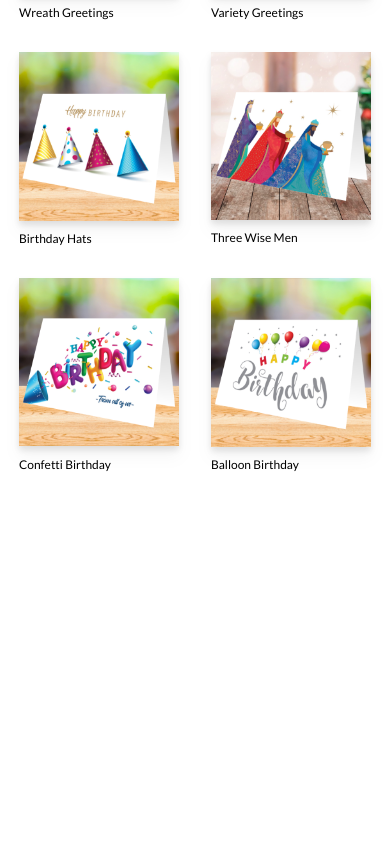
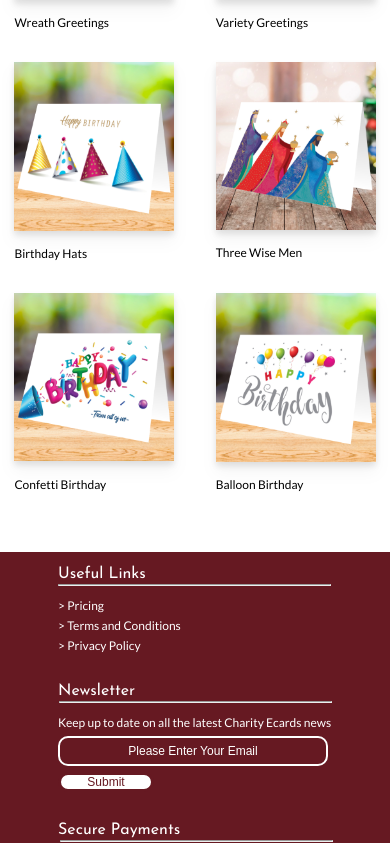
Before and after one commit to Roscasey/Charityecard-Redesign.github.io, a plain HTML site: page index_test.html in a window 390 px wide. Shown: the part 498-1341 px from the top of the page. Before the commit the page ends 970 px from the top, so only its background shows below. Drawn offline with Linux system fonts and the light colour scheme.

Commit message:
made a responsive product grid :)

```diff
--- a/index_test.html
+++ b/index_test.html
@@ -6,6 +6,8 @@
     <title>Index</title>
     <link rel="stylesheet" href="styles/product_browse_styles.css">
     <link rel="stylesheet" href="styles/nav_bar_styles.css">
+    <link rel="stylesheet" href="styles/footer_styles.css">
+    <link rel="stylesheet" href="styles/buttons_styles.css">
     <link href="https://fonts.googleapis.com/css2?family=Josefin+Sans:ital,wght@0,100..700;1,100..700&family=Lato:ital,wght@0,100;0,300;0,400;0,700;0,900;1,100;1,300;1,400;1,700;1,900&display=swap" rel="stylesheet">
 </head>
 <body>
@@ -67,38 +69,68 @@
         </ul>
     </div>
     <hr id="one">
+    <main class="product_grid_container">
         <section class="product_grid">
             <div class="product_card">
                 <img id="seasons_greetings_ap" src="images/seasons_greetings.png" alt="seasons_greetings ">
-            <label class="product_grid_label_1" id="sg_label_ap" for="seasons_greetings">Season's Greetings</label>
+                <p class="product_grid_label_1" id="sg_label_ap" for="seasons_greetings">Season's Greetings</p>
             </div>
             <div class="product_card">
                 <img id="ornament_greetings_ap" src="images/ornament_greetings.png" alt="ornament_greetings">
-            <label class="product_grid_label_1" id="og_label_ap" for="ornament_greetings">Ornament Greetings</label>
+                <p class="product_grid_label_1" id="og_label_ap" for="ornament_greetings">Ornament Greetings</p >
             </div>
             <div class="product_card">
                 <img id="wreath_greetings_ap" src="images/wreath_greeting.png" alt="wreath_greetings">
-            <label class="product_grid_label_1" id="wg_label_ap" for="wreath_greetings">Wreath Greetings</label>
+                <p class="product_grid_label_1" id="wg_label_ap" for="wreath_greetings">Wreath Greetings</p >
             </div>
             <div class="product_card">
                 <img id="variety_greetings_ap" src="images/variety_greetings.png" alt="variety_greetings">
-            <label class="product_grid_label_1" id="vg_label_ap" for="variety_greetings">Variety Greetings</label>
+                <p class="product_grid_label_1" id="vg_label_ap" for="variety_greetings">Variety Greetings</p>
             </div>
             <div class="product_card">
                 <img id="birthday_hats_ap"src="images/birthday_hats.png" alt="birthday_hats">
-            <label class="product_grid_label_2" id="bh_label" for="birthday_hats">Birthday Hats</label>
+                <p class="product_grid_label_2" id="bh_label" for="birthday_hats">Birthday Hats</p>
             </div>
             <div class="product_card">
                 <img id="three_wise_men_ap" src="images/three_wise_men.png" alt="three_wise_men">
-            <label class="product_grid_label_2" id="_ap" for="three_wise_men">Three Wise Men</label>
+                <p class="product_grid_label_2" id="_ap" for="three_wise_men">Three Wise Men</p>
             </div>
             <div class="product_card">
                 <img id="confetti_birthday_ap" src="images/confetti_birthday.png" alt="confetti_birthday">
-            <label class="product_grid_label_2" id="cb_label" for="confetti_birthday">Confetti Birthday</label>
+                <p class="product_grid_label_2" id="cb_label" for="confetti_birthday">Confetti Birthday</p>
             </div>
             <div class="product_card">
                 <img id="balloon_birthday_ap" src="images/balloon_birthday.png" alt="balloon_birthday">
-            <label class="product_grid_label_2" id="cb_label" for="balloon_birthday">Balloon Birthday</label>
+                <p class="product_grid_label_2" id="cb_label" for="balloon_birthday">Balloon Birthday</p>
             </div>
         </section>
+    </main>
+    <footer>
+        <div class="footer_section">
+            <h3 class="heading">Useful Links</h3>
+            <hr id="hr_f_1">
+            <p>> Pricing</p>
+            <p>> Terms and Conditions</p>
+            <p>> Privacy Policy</p>
+        </div>
+        <div class="footer_section">
+            <h3 class="heading">Newsletter</h3>
+            <hr id="mid_hr">
+            <p>Keep up to date on all the latest Charity Ecards news</p>
+            <input type="text" id="enter_your_email" name="enter_your_email" placeholder="Please Enter Your Email">
+            <button id="submit_foot" class="red_button red_button--opp">Submit</button>
+        </div>
+        <div class="footer_section">
+            <h3 class="heading">Secure Payments</h3>
+            <hr id="hr_f_3">
+            <div>
+                <img class="payment_icon" id="visa_f" src="icons/Visa_Cream_JPG.png" alt="visa">
+                <img class="payment_icon" id="masterc_f" src="icons/mastercard_cream.svg" alt="mastercard">
+                <img class="payment_icon" id="amex_f" src="icons/AMEX_JPG.jpg" alt="amex">
+                <img class="payment_icon" id="pp_f" src="icons/PayPayl_JPG.png" alt="paypal">
+                <img class="payment_icon" id="app_f" src="icons/Apple_Pay_Cream_SVG.svg" alt="apple_pay">
+            </div>
+        </div>
+        <p id="copyright">&#169 Copyright <u>Charity Greeting Cards</u> PTY LTD. All Rights Reserved.</p>
+    </footer>
 </body>
--- a/styles/buttons_styles.css
+++ b/styles/buttons_styles.css
@@ -71,3 +71,13 @@
         font-size: 12px;
     }
 }
+
+/* Test */
+body {
+    display: flex;
+    flex-direction: column;
+}
+
+.product_grid {
+    flex: 1;
+}
--- a/styles/footer_styles.css
+++ b/styles/footer_styles.css
@@ -14,6 +14,7 @@ footer {
     flex-wrap: wrap;
     padding-top: var(--size-sm);
     padding-bottom: var(--size-sm);
+    bottom: 0;
 }
 /*Enter your Email*/
 #enter_your_email {
--- a/styles/nav_bar_styles.css
+++ b/styles/nav_bar_styles.css
@@ -2,6 +2,7 @@
 @import "sizing.css";
 @import "spacing.css";
 @import "typography.css";
+
 * {
     padding: var(--size-none);
     margin: var(--size-none);
@@ -117,7 +118,7 @@ nav hr {
 .nav_container {
     margin-top: var(--size-xs);
     display: flex;
-    width: 100vw;
+    width: 100%;
     justify-content: center;
     padding: var(--size-none);
 }
@@ -167,13 +168,14 @@ li ul li {
 .drop_down_menu li + li {
     margin-left: var(--size-sm);
 }
-/* Surface pro width = 1368px*/
-@media screen and (max-width: 1250px) { /* Surface Pro */
-.navbar {
-    padding-left: var(--size-sm);
-    padding-right: var(--size-sm);
+@media screen and (max-width: 1250px) {
+    .navbar  {
+        padding-left: 2em;
+        padding-right: 2em;
+    }
+
 }
-}
+
 @media screen and (max-width: 1200px) { /* Surface Pro */
     li ul li {
         font-size: 0.85rem;
--- a/styles/product_browse_styles.css
+++ b/styles/product_browse_styles.css
@@ -3,22 +3,30 @@
 @import "./spacing.css";
 @import "./typography.css";
 
-.product_grid {
-    display: grid;
-    grid-template-columns: 15em 15em 15em 15em;
-    gap: var(--size-m);
+.product_grid_container {
+    display: flex;
     justify-content: center;
 }
+.product_grid {
+    max-width: 95%;
+    display: grid;
+    grid-template-columns: repeat(4, 1fr);
+    grid-template-rows: repeat(2, 1fr);
+    justify-items: center;
+    gap: var(--size-px-ml);
+    padding-bottom: var(--size-px-xxxl);
+}
 .product_card {
-    display: grid;
+    display: flex;
+    flex-direction: column;
     width: var(--size-xll);
 }
 .product_card img {
     width: var(--size-full);
     filter: drop-shadow(0 10px 8px rgb(0 0 0 / 0.04)) drop-shadow(0 4px 3px rgb(0 0 0 / 0.1));
 }
-.product_card label {
-    margin-top: var(--size-px-xs);
+.product_card p {
+    margin-top: var(--size-px-s);
 }
 @media screen and (max-width: 1250px) {
     .product_grid {
@@ -32,19 +40,19 @@
 @media screen and (max-width: 1100px) {
     .product_grid {
         gap: var(--size-m);
-        grid-template-columns: 11em 11em 11em 11em;
+        /* grid-template-columns: repeat(4, 11em); */
     }
     .product_card {
         width: var(--size-x);
     }
-    .product_card label {
+    .product_card p {
         font-size: var(--size-input-small);
     }
 }
 @media screen and (max-width: 1000px) {
     .product_grid {
         gap: var(--size-md);
-        grid-template-columns: 10em 10em 10em 10em;
+        /* grid-template-columns: repeat(4, 10em); */
     }
     .product_card {
         width: var(--size-lx);
@@ -52,8 +60,9 @@
 }
 @media screen and (max-width: 913px) {
     .product_grid {
-        gap: var(--size-d);
+        gap: var(--size-s);
     }
+
 }
 @media screen and (max-width: 850px) {
     .product_grid {
@@ -67,6 +76,7 @@
 }
 @media screen and (max-width: 700px) {
     .product_grid {
-        grid-template-columns: 10em 10em;
+        grid-template-columns: repeat(2, 1fr);
+        grid-template-rows: repeat(4, 1fr);
     }
 }
```
Lines whose indentation alone changed are shown as unchanged.
